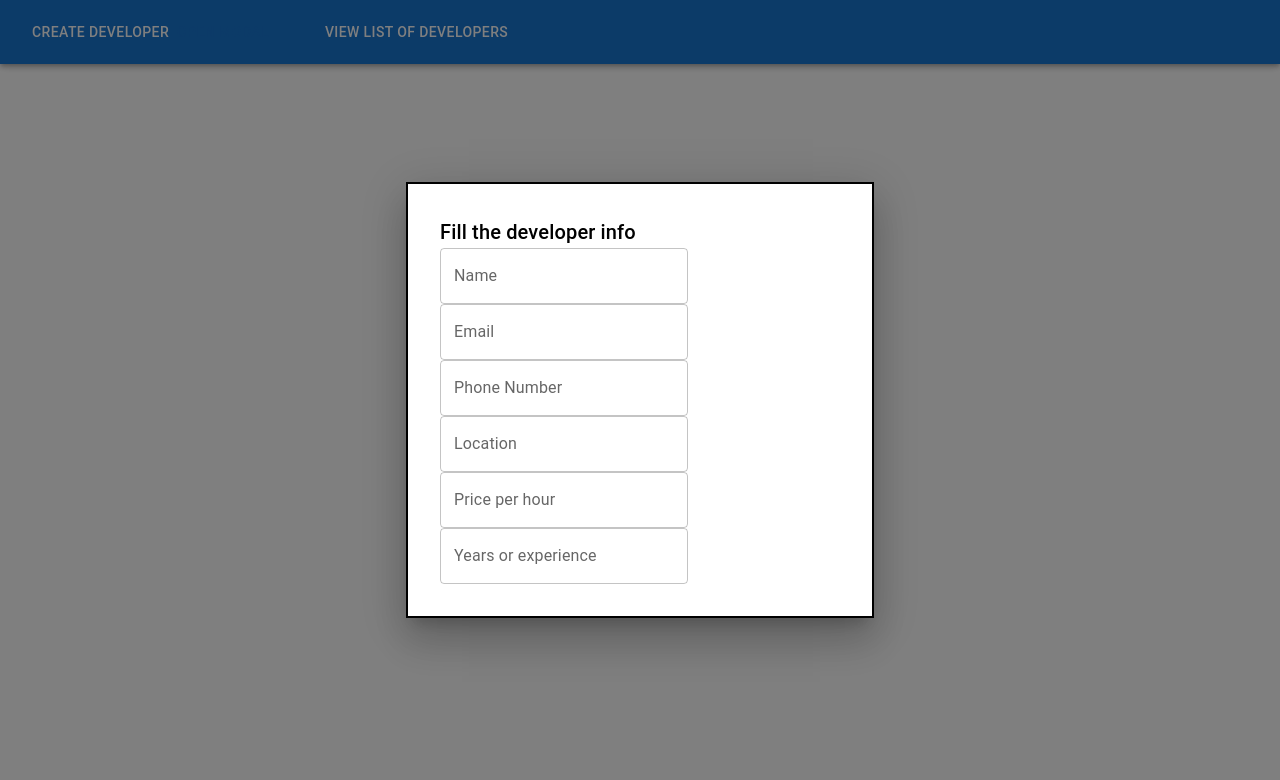
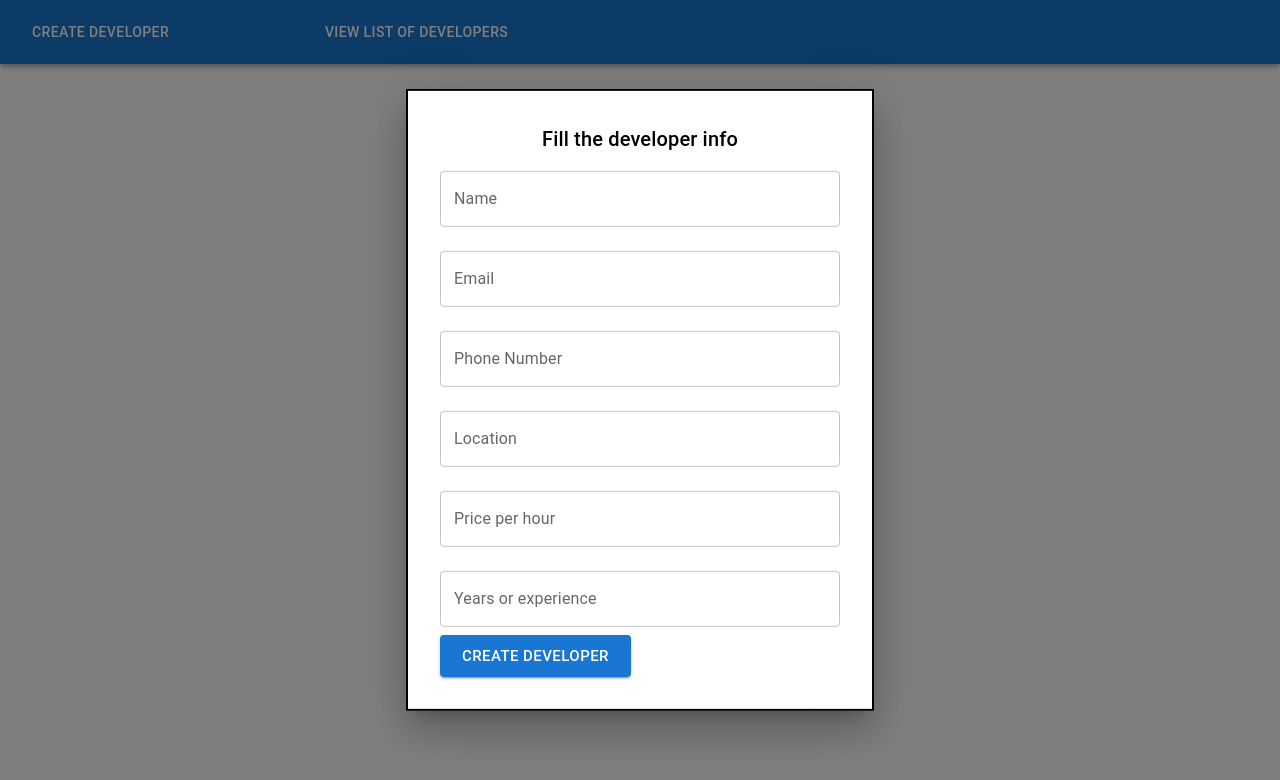
Before and after one commit to dayanapanova/Prime-Hiring, a React (Create React App) app: page / in a window 1280 px wide. Both pictures are taken after a click on the button "OPEN MODAL". Shown: the top 780 px of the page. Built offline with nearby package versions, Linux system fonts and the light colour scheme.

Commit message:
Making a modal for creating a developer.

```diff
--- a/src/components/CreateDeveloper.js
+++ b/src/components/CreateDeveloper.js
@@ -7,22 +7,28 @@ import TextField from '@mui/material/TextField';
 
 const LABELS = [
     {
-        label: 'Name'
+        label: 'Name',
+        width: 'true'
     },
     {
-        label: 'Email'
+        label: 'Email',
+        width: 'true'
     },
     {
-        label: 'Phone Number'
+        label: 'Phone Number',
+        width: 'true'
     },
     {
-        label: 'Location'
+        label: 'Location',
+        width: 'false'
     },
     {
-        label: 'Price per hour'
+        label: 'Price per hour',
+        width: 'false'
     },
     {
-        label: 'Years or experience'
+        label: 'Years or experience',
+        width: 'false'
     }
 ]
 
@@ -53,17 +59,24 @@ export default function CreateDeveloper() {
                 aria-describedby="modal-modal-description"
             >
                 <Box sx={style}>
-                    <Typography id="modal-modal-title" variant="h6" component="h2">
+                    <Typography id="modal-modal-title" variant="h6" component="h2" align='center'>
                         Fill the developer info
                     </Typography>
-                    {LABELS.map(({ label }) => (
+                    {LABELS.map(({ label, width }) => (
                         <TextField
                             key={`${label}-label`}
                             label={label}
                             variant='outlined'
+                            margin='normal'
+                            fullWidth={width}
                         >
                         </TextField>
                     ))}
+                    <Button
+                        color='primary'
+                        size='large'
+                        variant='contained'
+                    >Create Developer</Button>
                 </Box>
             </Modal>
         </div>
```
